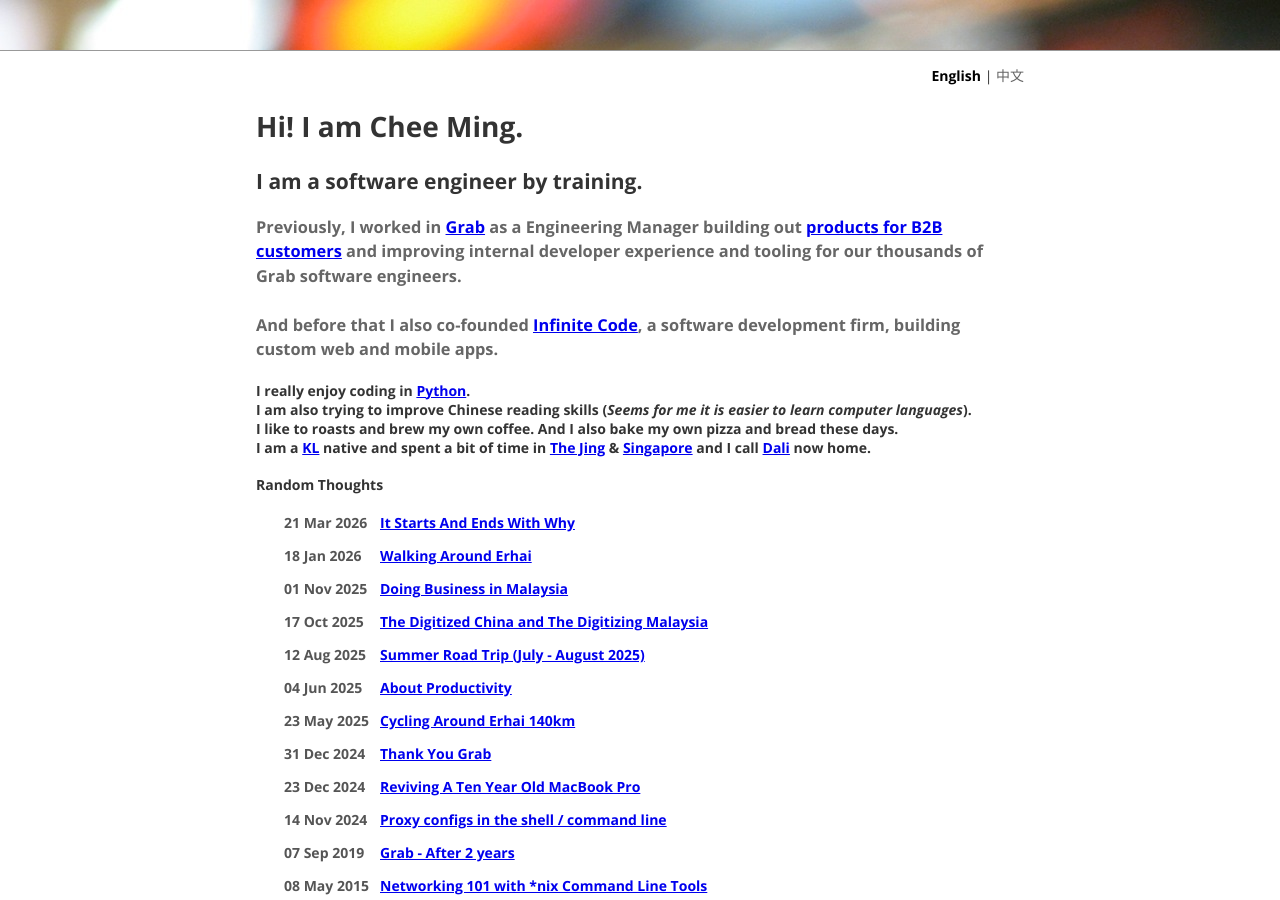
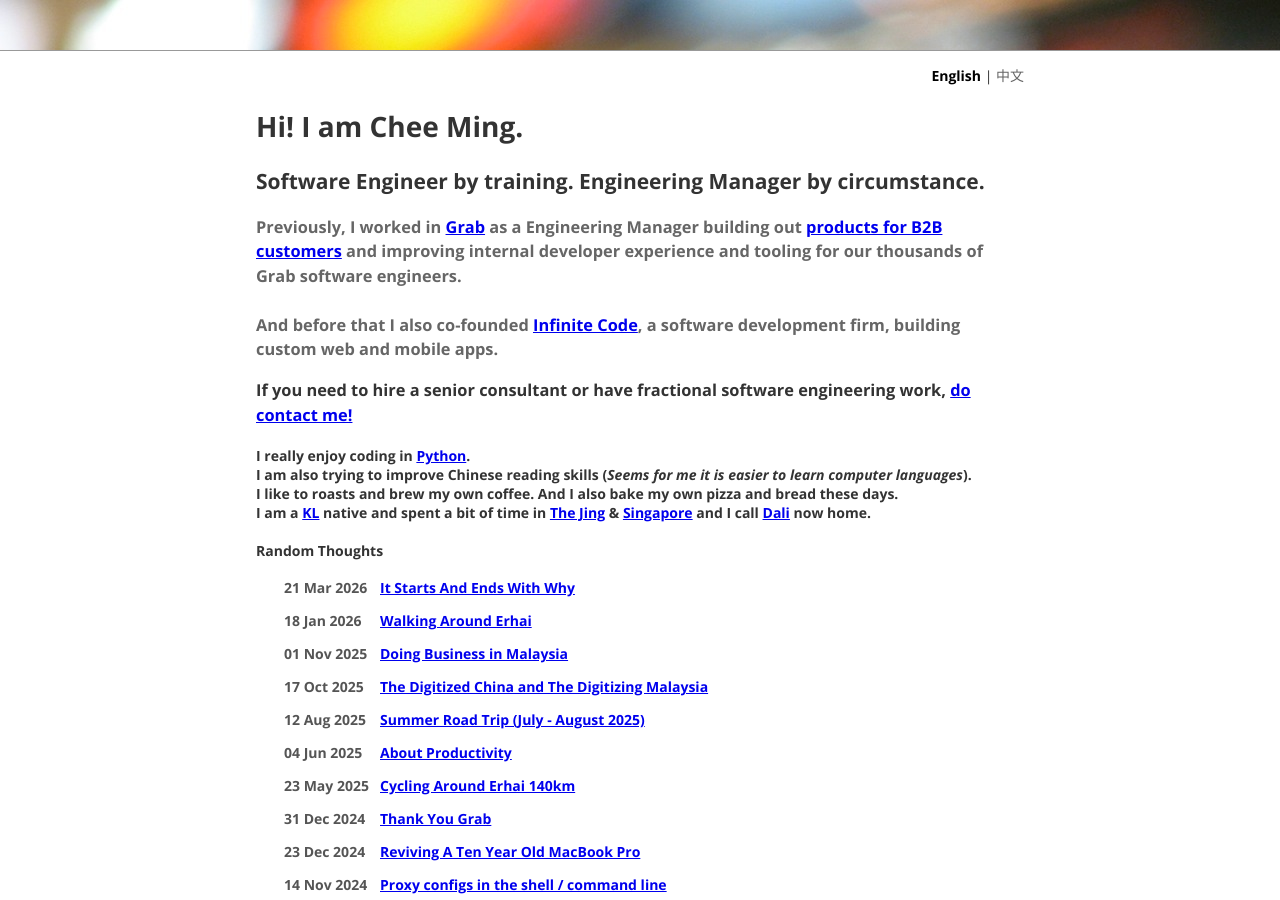
Before and after one commit to cheeming/www.cheeming.com, a Jekyll site: the page built from cheeming.com-jekyll/index.html, in a window 1280 px wide and 900 px high. Built offline with Jekyll 4.4.1, drawn with Linux system fonts in a browser that asks for light colours.

Commit message:
Add link to tmpsc.net

```diff
--- a/cheeming.com-jekyll/index.html
+++ b/cheeming.com-jekyll/index.html
@@ -6,11 +6,12 @@ title: Cheems' Home
     <a href="/" class="active">English</a> | <a href="/zh/index.html">中文</a>
 </div>
 <h1>Hi! I am <span>Chee Ming</span>.</h1>
-<h2>I am a software engineer by training.</h2>
+<h2>Software Engineer by training. Engineering Manager by circumstance.</h2>
 </h2>
 <h3 class="lowlight">Previously, I worked in <a href="https://www.grab.com/">Grab</a> as a Engineering Manager building out <a href="https://forbusiness.grab.com">products for B2B customers</a> and improving internal developer experience and tooling for our thousands of Grab software engineers. <br />
     <br />
     And before that I also co-founded <a href="http://infinite-code.com">Infinite Code</a>, a software development firm, building custom web and mobile apps.</h3>
+<h3>If you need to hire a senior consultant or have fractional software engineering work, <a href="https://www.tmpsc.net/">do contact me!</a></h3>
 <h4>
     I really enjoy coding in <a href="https://www.python.org/">Python</a>. <br />
     I am also trying to improve Chinese reading skills (<em>Seems for me it is easier to learn computer languages</em>).<br />
```
